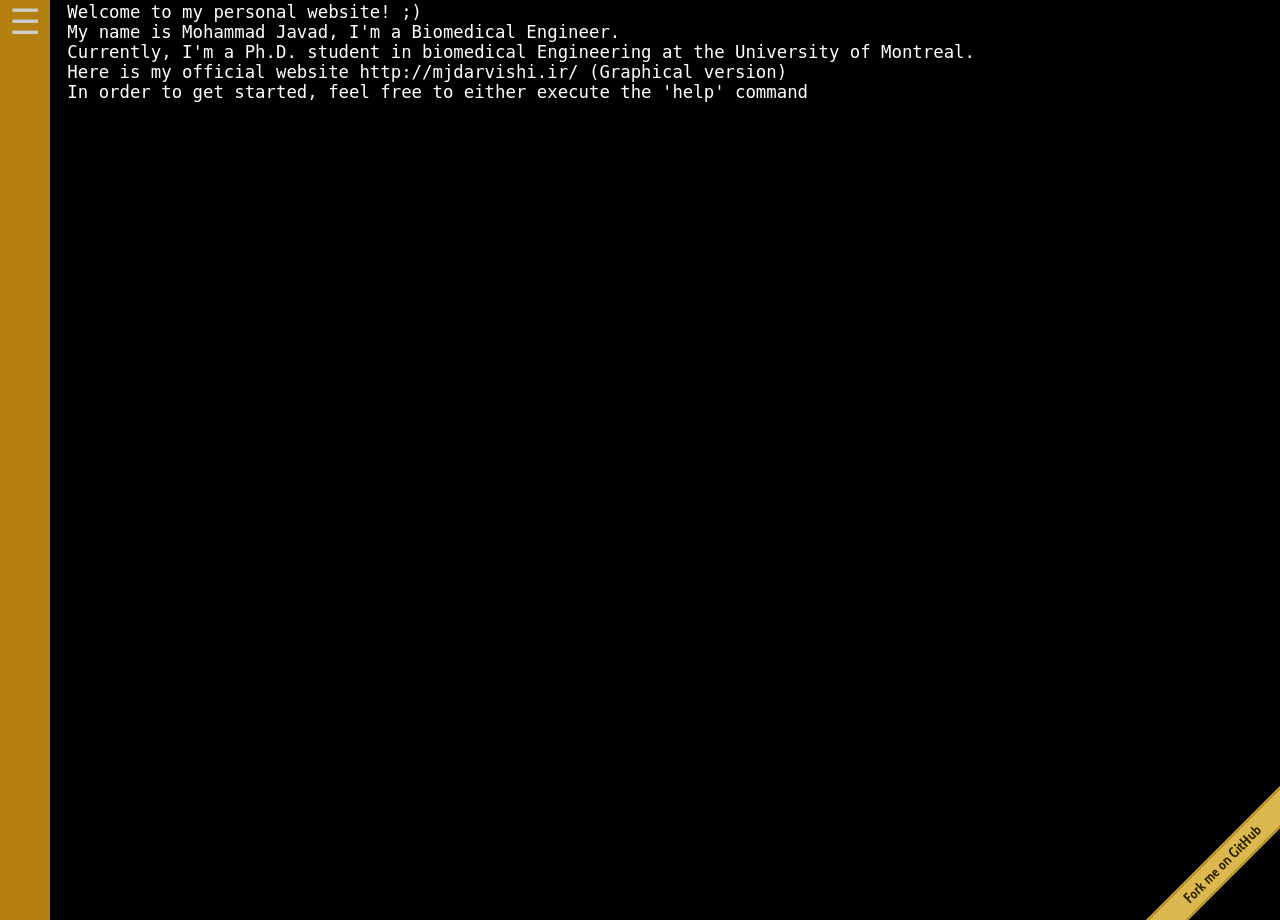
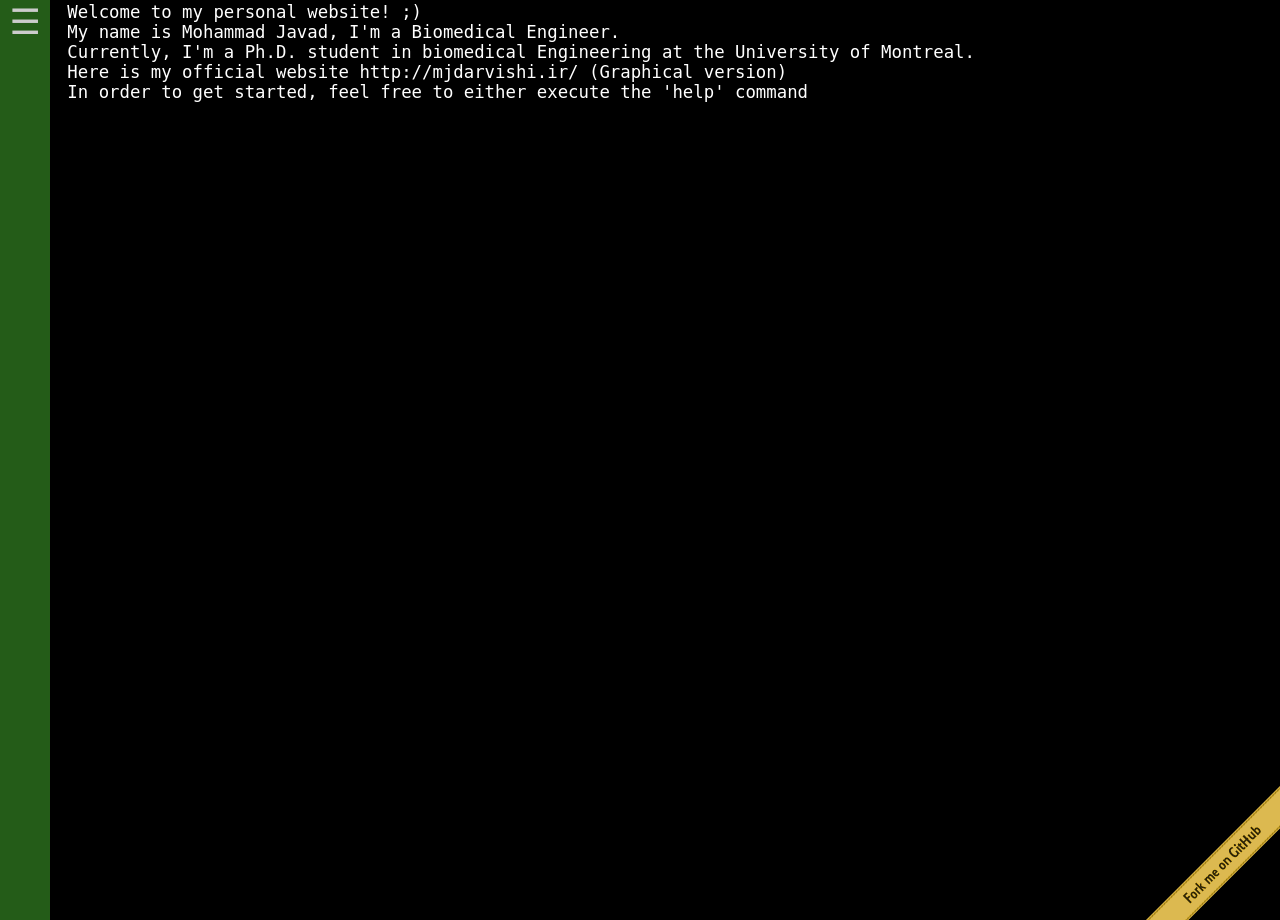
Before and after one commit to MohammadJavadD/MohammadJavadD.github.io, a PHP site: page / in a window 1280 px wide. Run offline with PHP 8.4, Linux system fonts and the light colour scheme.

Commit message:
Update main.css

```diff
--- a/css/main.css
+++ b/css/main.css
@@ -89,7 +89,7 @@ body {
     z-index: 9;
     top: 0;
     left: 0;
-    background-color: #e09f14;
+    background-color: #2e741f;
     opacity: 0.8;
     overflow-x: hidden;
     transition: 0.3s;
```
